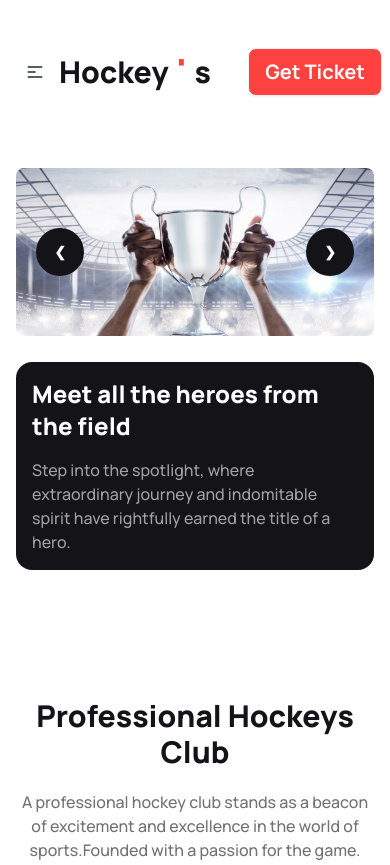
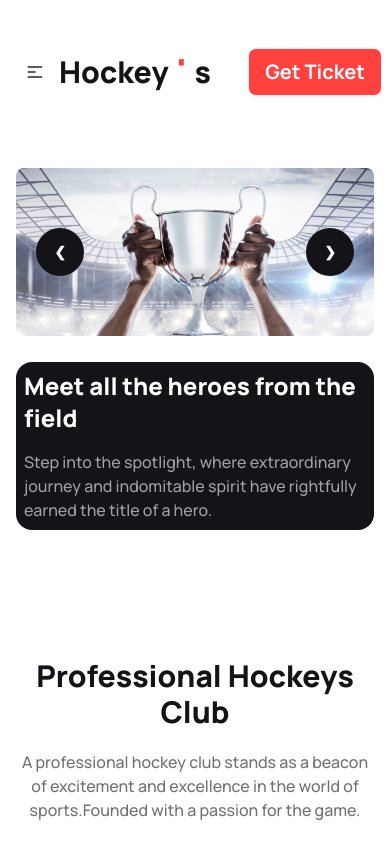
Before and after one commit to devo-ab/hockeys, a plain HTML site: page index.html in a window 390 px wide. Shown: the top 865 px of the page. Drawn offline with nearby package versions, Linux system fonts and the light colour scheme.

Commit message:
problem solve

```diff
--- a/index.html
+++ b/index.html
@@ -117,7 +117,7 @@
 
           <!-- banner_image_3 -->
           <div id="slide3" class="carousel-item relative w-full">
-            <img src="./banner/banner3.jpg" class="w-full rounded-lg lg:rounded-2xl" />
+            <img src="./banner/banner3.jpg" class=" w-full rounded-lg lg:rounded-2xl" />
             <div class="absolute flex justify-between transform -translate-y-1/2 left-5 right-5 top-1/2">
               <a href="#slide2" class="btn btn-circle text-white bg-[#131318] border-0">❮</a>
               <a href="#slide1" class="btn btn-circle text-white bg-[#131318] border-0">❯</a>
@@ -126,7 +126,7 @@
         </div>
       </div>
 
-      <div class="bg-[#131318] max-w-[502px] rounded-2xl p-4 lg:p-8 lg:absolute lg:right-8 lg:bottom-8 mt-5">
+      <div class="bg-[#131318] max-w-[502px] rounded-2xl p-2 lg:p-8 lg:absolute lg:right-8 lg:bottom-8 mt-5">
         <h3 class="text-white text-2xl font font-extrabold">Meet all the heroes from the field</h3>
         <p class="text-[#FFFFFF99] font-medium leading-6 mt-4">Step into the spotlight, where extraordinary journey
           and indomitable spirit have rightfully earned the title of a hero.</p>
```
